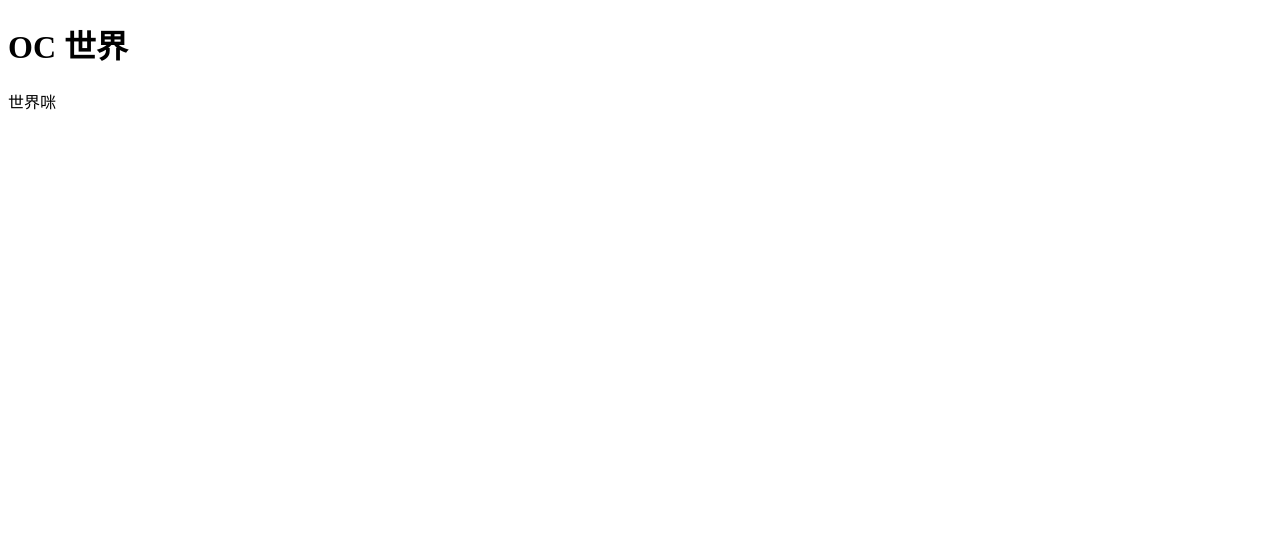
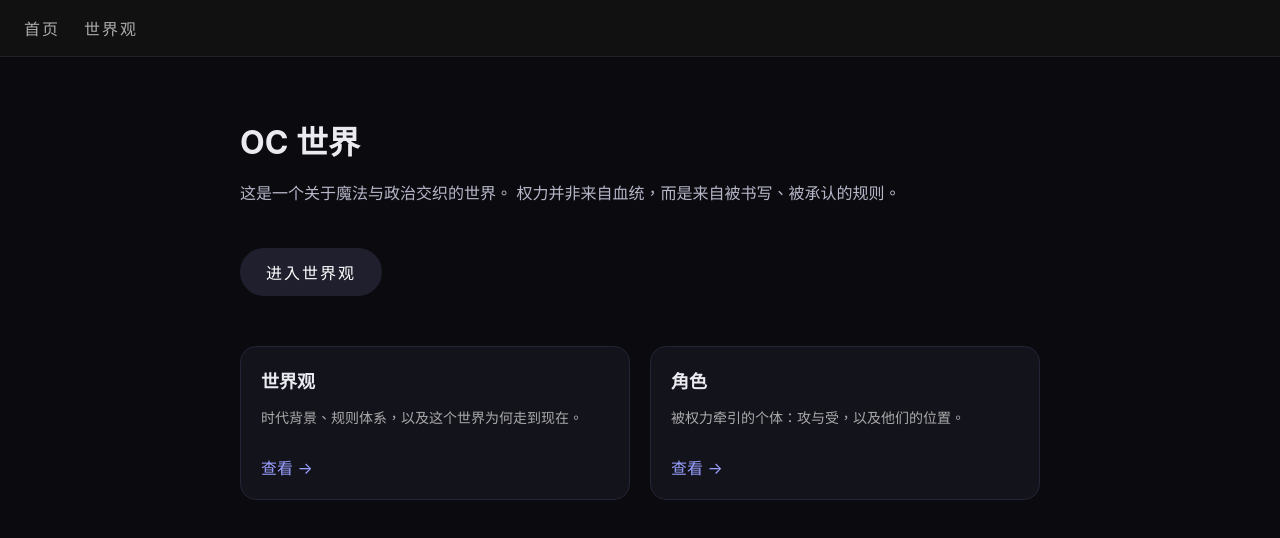
Before and after one commit to yukizhaoinstant/oc-world-00009, a plain HTML site: page index.html in a window 1280 px wide. Drawn offline with Linux system fonts and the light colour scheme.

Commit message:
首页
Updated the title and added styles for layout and design.

```diff
--- a/index.html
+++ b/index.html
@@ -2,10 +2,140 @@
 <html lang="zh-Hant">
 <head>
   <meta charset="UTF-8">
-  <title>OC World</title>
+  <title>OC 世界 · 简介</title>
+
+  <style>
+    body{
+      margin:0;
+      font-family: -apple-system, BlinkMacSystemFont, "Microsoft JhengHei", sans-serif;
+      background:#0b0b0f;
+      color:#eaeaf0;
+    }
+
+    /* 顶部导航 */
+    nav{
+      display:flex;
+      gap:24px;
+      padding:16px 24px;
+      background:#111;
+      border-bottom:1px solid #222;
+    }
+    nav a{
+      color:#aaa;
+      text-decoration:none;
+      letter-spacing:2px;
+    }
+    nav a:hover{
+      color:#fff;
+    }
+
+    /* 主体 */
+    .container{
+      max-width:800px;
+      margin:60px auto;
+      padding:0 24px;
+    }
+
+    h1{
+      font-size:32px;
+      margin-bottom:12px;
+    }
+
+    .intro{
+      color:#b6b6c9;
+      line-height:1.8;
+      margin-bottom:40px;
+    }
+
+    /* 按钮 */
+    .btn{
+      display:inline-block;
+      padding:12px 26px;
+      border-radius:999px;
+      background:#1f1f2e;
+      color:#fff;
+      text-decoration:none;
+      letter-spacing:2px;
+      transition:0.2s;
+    }
+    .btn:hover{
+      background:#34345a;
+      transform:translateY(-2px);
+    }
+
+    /* 卡片区 */
+    .cards{
+      display:grid;
+      grid-template-columns:repeat(auto-fit,minmax(220px,1fr));
+      gap:20px;
+      margin-top:50px;
+    }
+
+    .card{
+      padding:20px;
+      background:#13131c;
+      border:1px solid #242436;
+      border-radius:16px;
+    }
+
+    .card h2{
+      margin:0 0 8px;
+      font-size:18px;
+    }
+
+    .card p{
+      font-size:14px;
+      color:#aaa;
+      line-height:1.6;
+    }
+
+    .card a{
+      display:inline-block;
+      margin-top:12px;
+      color:#9aa0ff;
+      text-decoration:none;
+    }
+    .card a:hover{
+      text-decoration:underline;
+    }
+  </style>
 </head>
+
 <body>
-  <h1>OC 世界</h1>
-  <p>世界咪</p>
+
+  <!-- 顶部导航 -->
+  <nav>
+    <a href="index.html">首页</a>
+    <a href="world.html">世界观</a>
+  </nav>
+
+  <!-- 主体内容 -->
+  <div class="container">
+    <h1>OC 世界</h1>
+
+    <p class="intro">
+      这是一个关于魔法与政治交织的世界。
+      权力并非来自血统，而是来自被书写、被承认的规则。
+    </p>
+
+    <!-- 主要入口按钮 -->
+    <a class="btn" href="world.html">进入世界观</a>
+
+    <!-- 卡片式入口 -->
+    <div class="cards">
+      <div class="card">
+        <h2>世界观</h2>
+        <p>时代背景、规则体系，以及这个世界为何走到现在。</p>
+        <a href="world.html">查看 →</a>
+      </div>
+
+      <div class="card">
+        <h2>角色</h2>
+        <p>被权力牵引的个体：攻与受，以及他们的位置。</p>
+        <a href="characters.html">查看 →</a>
+      </div>
+    </div>
+  </div>
+
 </body>
 </html>
```
